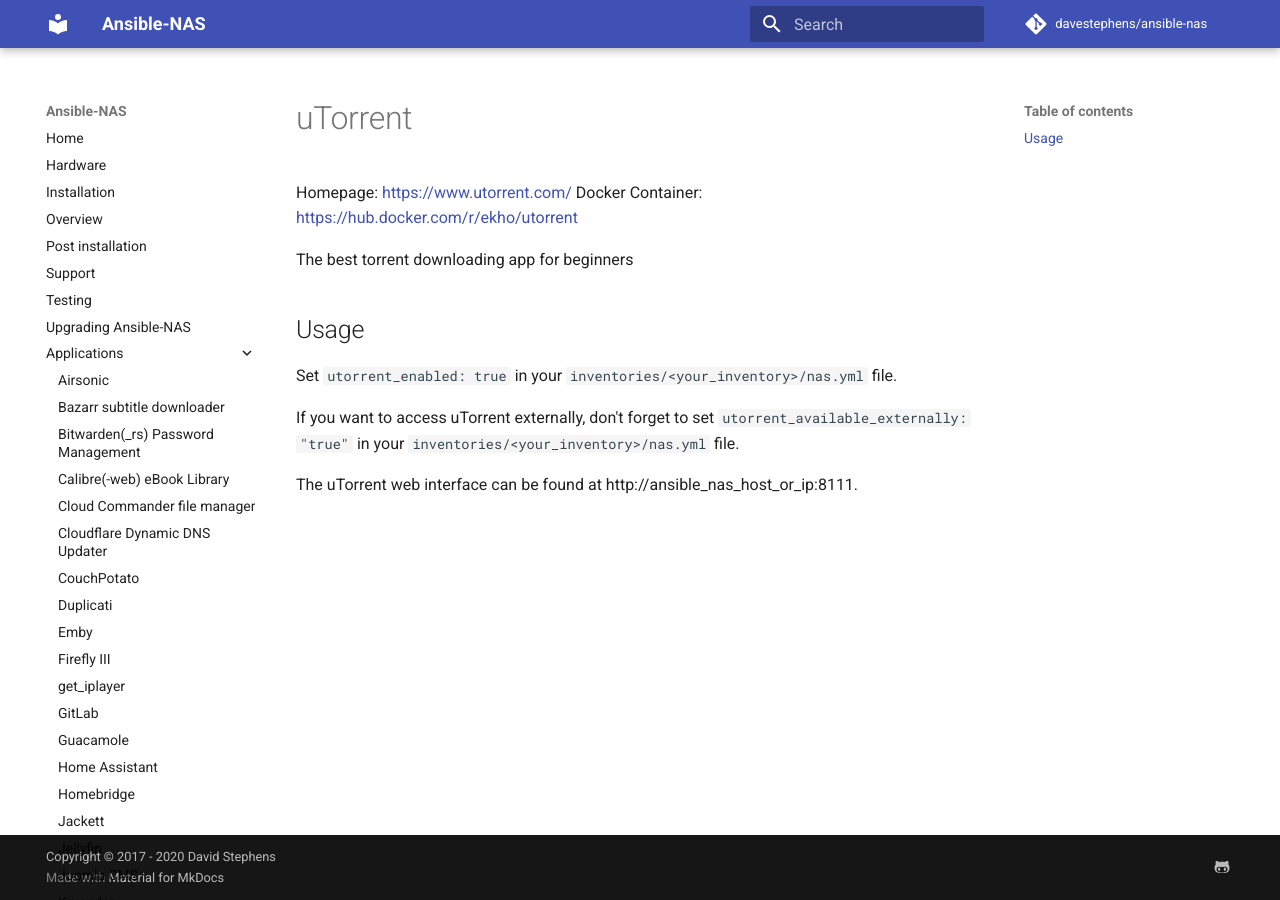
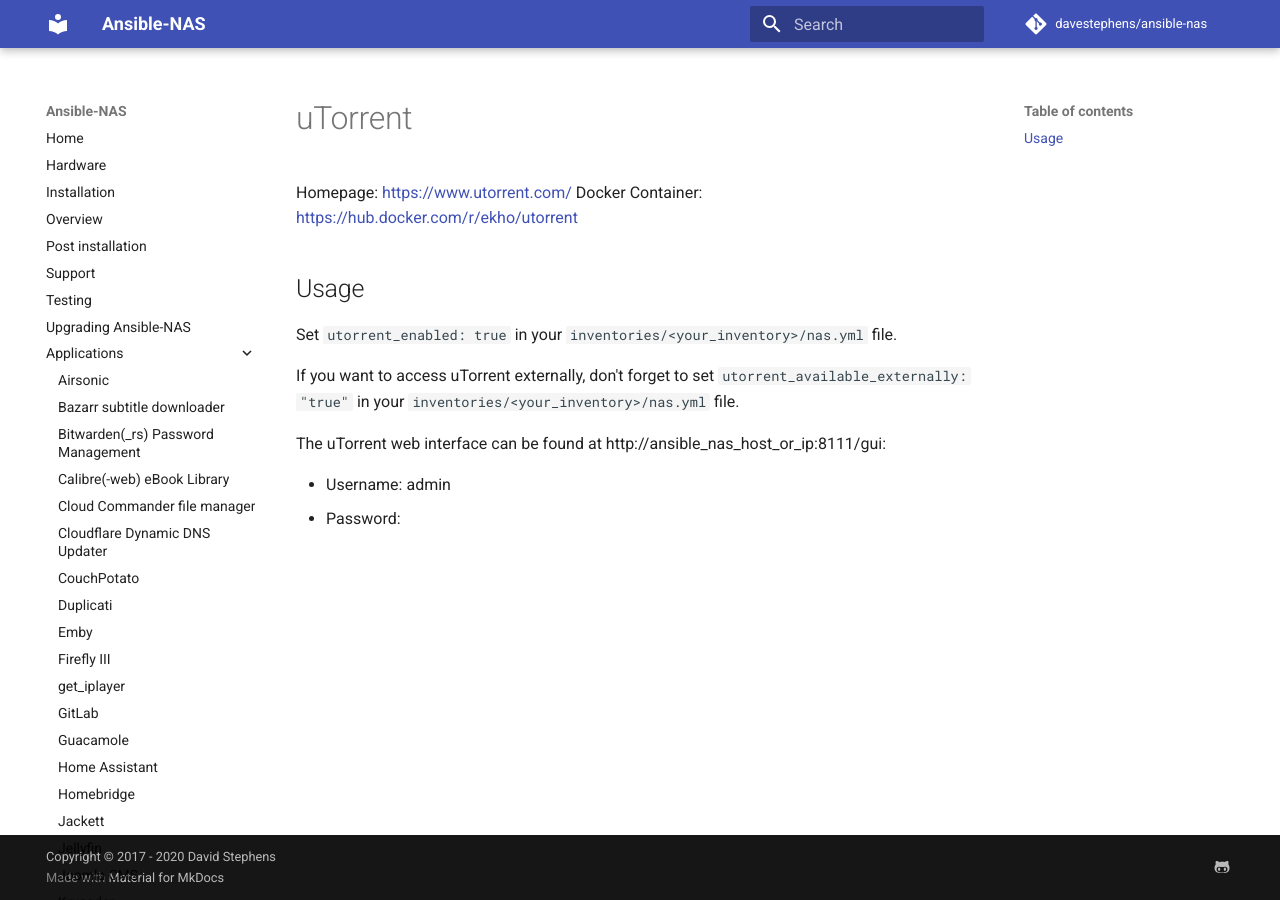
Before and after one commit to davestephens/ansible-nas, an MkDocs documentation site: the page built from docs/applications/utorrent.md, in a window 1280 px wide. Built offline with MkDocs 1.6.1 and Material for MkDocs 9.7.7, drawn with Linux system fonts in a browser that asks for light colours; comment, search, counter and statistics services are not loaded.

Commit message:
Update utorrent docs with important missing info and to be less opinionated.

```diff
--- a/docs/applications/utorrent.md
+++ b/docs/applications/utorrent.md
@@ -3,8 +3,6 @@
 
 Homepage: [https://www.utorrent.com/](https://www.utorrent.com/)
 Docker Container: [https://hub.docker.com/r/ekho/utorrent](https://hub.docker.com/r/ekho/utorrent)
-
-The best torrent downloading app for beginners
 
 ## Usage
 
@@ -12,4 +10,7 @@ Set `utorrent_enabled: true` in your `inventories/<your_inventory>/nas.yml` file
 
 If you want to access uTorrent externally, don't forget to set `utorrent_available_externally: "true"` in your `inventories/<your_inventory>/nas.yml` file.
 
-The uTorrent web interface can be found at http://ansible_nas_host_or_ip:8111.
+The uTorrent web interface can be found at http://ansible_nas_host_or_ip:8111/gui:
+
+ - Username: admin
+ - Password: <leave blank>
```
